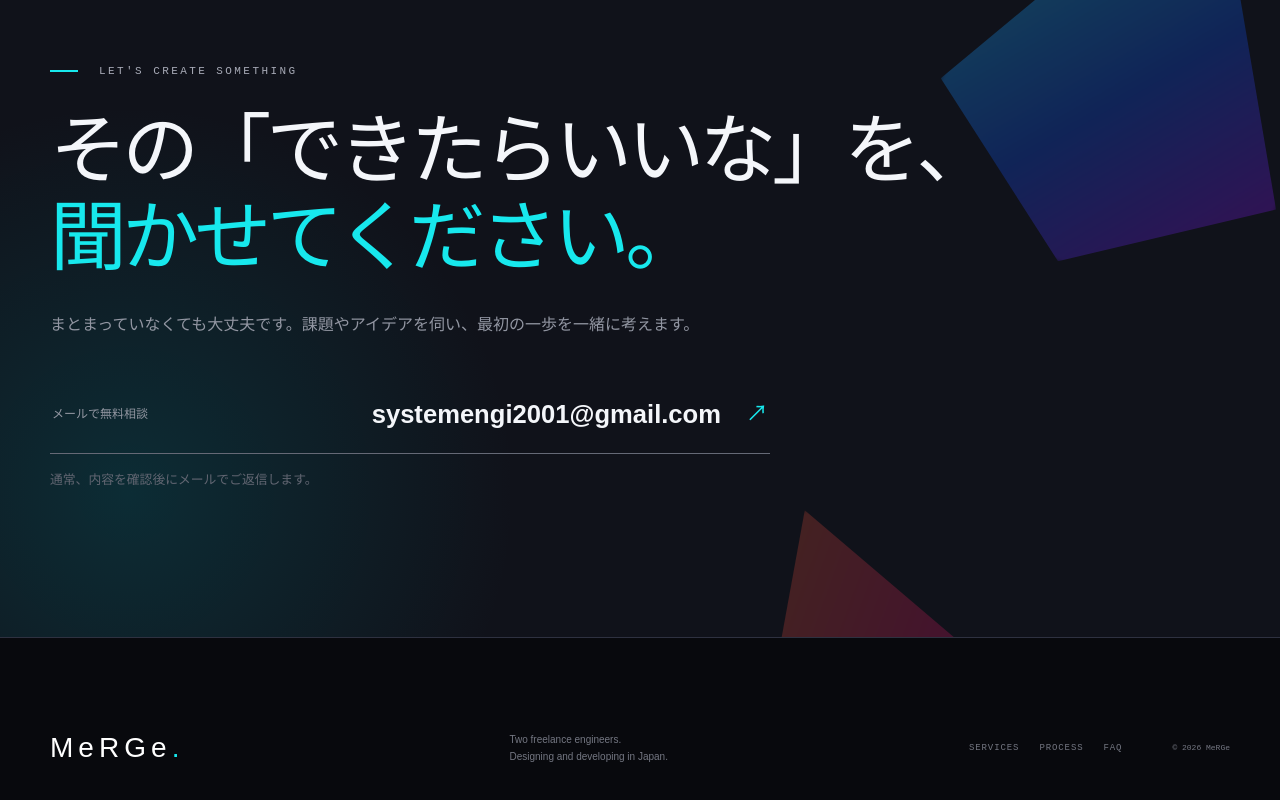
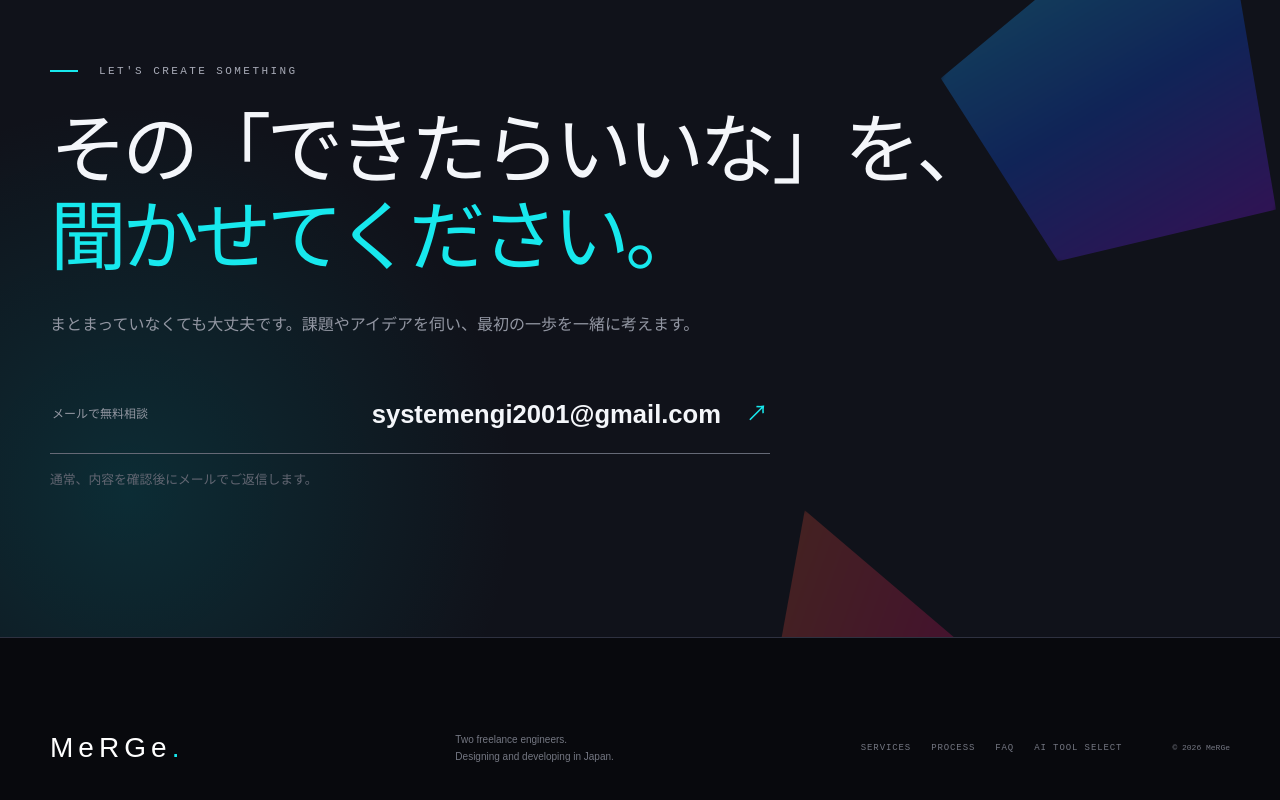
Before and after one commit to systemengi2001-afk/merge-engineers, a Next.js app: page / in a window 1280 px wide. Shown: the part 5967-6767 px from the top of the page. Built offline with nearby package versions, Linux system fonts and the light colour scheme.

Commit message:
seo: link main site to AI Tool Select media

```diff
--- a/app/page.tsx
+++ b/app/page.tsx
@@ -80,7 +80,7 @@ export default function Home() {
       </section>
 
       <section id="contact" className="contact"><div className="contactGlow"/><div className="shell contactInner"><p className="eyebrow"><span /> LET&apos;S CREATE SOMETHING</p><h2>その「できたらいいな」を、<br /><em>聞かせてください。</em></h2><p className="contactLead">まとまっていなくても大丈夫です。課題やアイデアを伺い、最初の一歩を一緒に考えます。</p><a className="mail" href="mailto:systemengi2001@gmail.com"><span>メールで無料相談</span><b>systemengi2001@gmail.com</b><i>↗</i></a><small>通常、内容を確認後にメールでご返信します。</small></div></section>
-      <footer className="shell"><a className="brand" href="#top">MeRGe<span>.</span></a><p>Two freelance engineers.<br/>Designing and developing in Japan.</p><div><a href="#services">SERVICES</a><a href="#process">PROCESS</a><a href="#faq">FAQ</a></div><small>© 2026 MeRGe</small></footer>
+      <footer className="shell"><a className="brand" href="#top">MeRGe<span>.</span></a><p>Two freelance engineers.<br/>Designing and developing in Japan.</p><div><a href="#services">SERVICES</a><a href="#process">PROCESS</a><a href="#faq">FAQ</a><a href={`${assetPath}/affiliate/`}>AI TOOL SELECT</a></div><small>© 2026 MeRGe</small></footer>
     </main>
   );
 }
```
